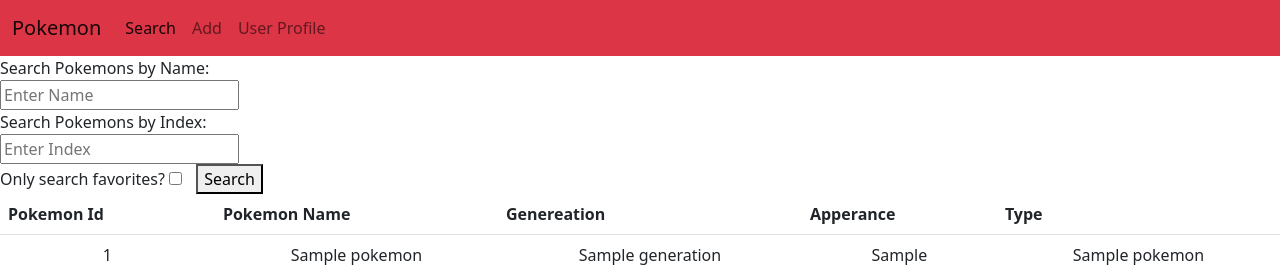
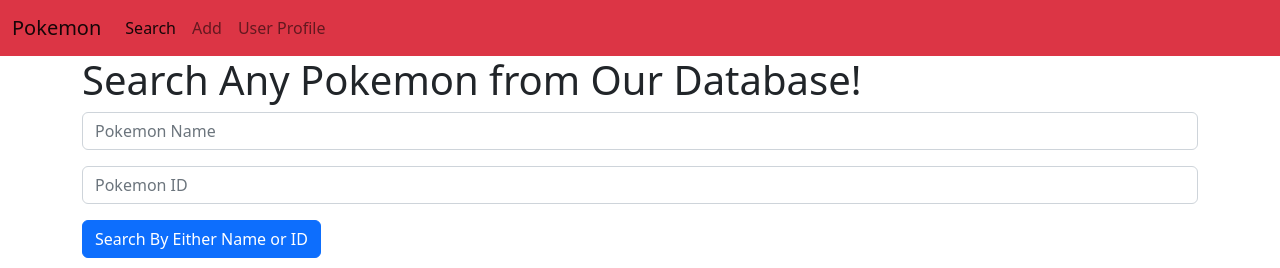
Before and after one commit to MieLi02/CS4750-PokemonDB, a PHP site: template views/search.php in a window 1280 px wide. Shown: the top 268 px of the page. Run offline with PHP 8.4, Linux system fonts and the light colour scheme; the template is opened without the code that fills it: most values are stand-ins (such as "Sample title", 1, 10 or a date in 2020).

Commit message:
search implementation

```diff
--- a/views/search.php
+++ b/views/search.php
@@ -10,9 +10,7 @@
         integrity="sha384-rbsA2VBKQhggwzxH7pPCaAqO46MgnOM80zW1RWuH61DGLwZJEdK2Kadq2F9CUG65" crossorigin="anonymous">
     <!-- <link rel="stylesheet" href="styles/main.css">
     <link rel="stylesheet" href="styles/search.css"> -->
-</head>
 
-<body>
     <?php
     require "./classes/connect_database.php";
     ?>
@@ -38,53 +36,66 @@
             </div>
         </div>
     </nav>
-    <!-- <nav>
-                <a>Pokemon</a>
-                <a>Search</a>
-                <a href="?command=add">Add</a>
-                <a>Profile</a>
-            </nav> -->
+</head>
 
-    <form class="search" action="?command=search" method="post">
-        <label> Search Pokemons by Name:</label>
-        <br>
-        <input type="text" id="name" name="name" placeholder="Enter Name">
-        <br>
-        <label> Search Pokemons by Index:</label>
-        <br>
-        <input type="text" id="id" name="id" placeholder="Enter Index">
-        <br>
-        <label for="fav"> Only search favorites?</label>
-        <input type="checkbox" id="fav" name="fav" value="Favorite">
-        <button type="submit" style="margin-left: 10px;" value="search">
-            Search
-        </button>
-    </form>
+<body>
+    <div class="container">
+        <h1>Search Any Pokemon from Our Database!</h1>
+    </div>
+    <div class="container">
+        <form action="?command=search" method="POST">
+            <div class="mb-3">
+                <input type="text" class="form-control" id="name" name="name" placeholder="Pokemon Name">
+            </div>
+            <div class="mb-3">
+                <input type="text" class="form-control" id="id" name="id" placeholder="Pokemon ID">
+            </div>
+            <button type="submit" class="btn btn-primary">Search By Either Name or ID</button>
+        </form>
+    </div>
+
     <?php
     if (!empty($error_msg)) {
         echo "<div class='alert alert-danger'>$error_msg</div>";
     } else {
-        echo "<table class = 'table'>
-                <tr>
-                <th>Pokemon Id</th>
-                <th>Pokemon Name</th>
-                <th>Genereation</th>
-                <th>Apperance</th>
-                <th>Type</th>
-                </tr>";
         foreach ($pokemon as $p) {
-            echo "<tr>";
-            echo "<td style='text-align:center;'>" . $p["Pid"] . "</td>";
-            echo "<td style='text-align:center;'>" . $p["Name"] . "</td>";
-            echo "<td style='text-align:center;'>" . $p["Generation"] . "</td>";
-            echo "<td style='text-align:center;'>" . $p["appearance_category"] . "</td>";
-            echo "<td style='text-align:center;'>" . $p["Type_name"] . "</td>";
-            echo "</tr>";
         }
-        echo "</table>";
     }
     ?>
     <hr>
+    <div class="card mx-auto" style="width: 18rem;">
+        <?php
+        if ((int) $p["Pid"] == 1) {
+            $pokemonPicNum = '001';
+        } elseif ((int) $p["Pid"] > 0 and (int) $p["Pid"] < 10) {
+            $pokemonPicNum = '00' . $p["Pid"];
+        } elseif ((int) $p["Pid"] > 9 and (int) $p["Pid"] < 100) {
+            $pokemonPicNum = '0' . $p["Pid"];
+        }
+        $pokemonPic = 'https://assets.pokemon.com/assets/cms2/img/pokedex/full/' . $pokemonPicNum . ".png";
+        ?>
+        <img src="<?php echo $pokemonPic ?>" class="card-img-top" alt="...">
+        <div class="card-body">
+            <h5 class="card-title">
+                <?php echo $p["Name"] ?>
+            </h5>
+            <ul class="list-group list-group-flush">
+                <li class="list-group-item">ID:
+                    <?php echo $p["Pid"] ?>
+                </li>
+                <li class="list-group-item">Generation:
+                    <?php echo $p["Generation"] ?>
+                </li>
+                <li class="list-group-item">Apperance:
+                    <?php echo $p["appearance_category"] ?>
+                </li>
+                <li class="list-group-item">Type:
+                    <?php echo $p["Type_name"] ?>
+                </li>
+            </ul>
+        </div>
+    </div>
+
     <script src="https://cdn.jsdelivr.net/npm/bootstrap@5.2.3/dist/js/bootstrap.bundle.min.js"
         integrity="sha384-kenU1KFdBIe4zVF0s0G1M5b4hcpxyD9F7jL+jjXkk+Q2h455rYXK/7HAuoJl+0I4"
         crossorigin="anonymous"></script>
```
Also changed, not shown: views/add.php (+3 -12 lines).
